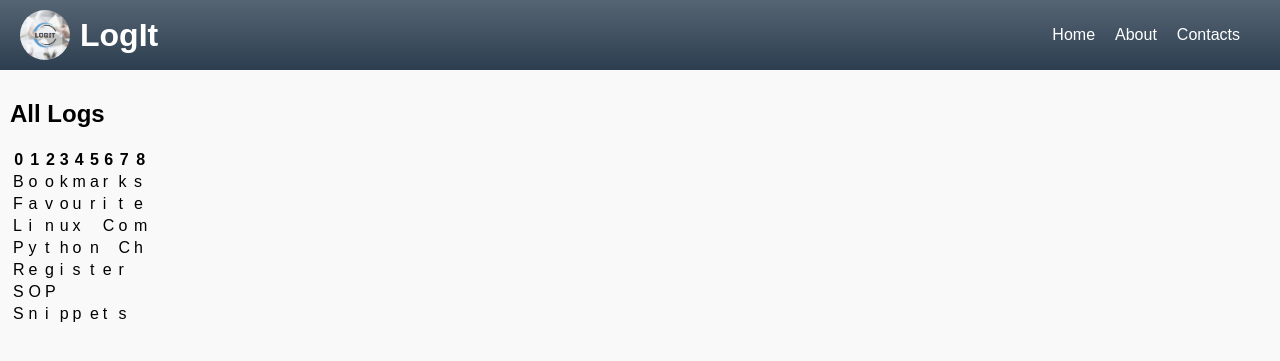
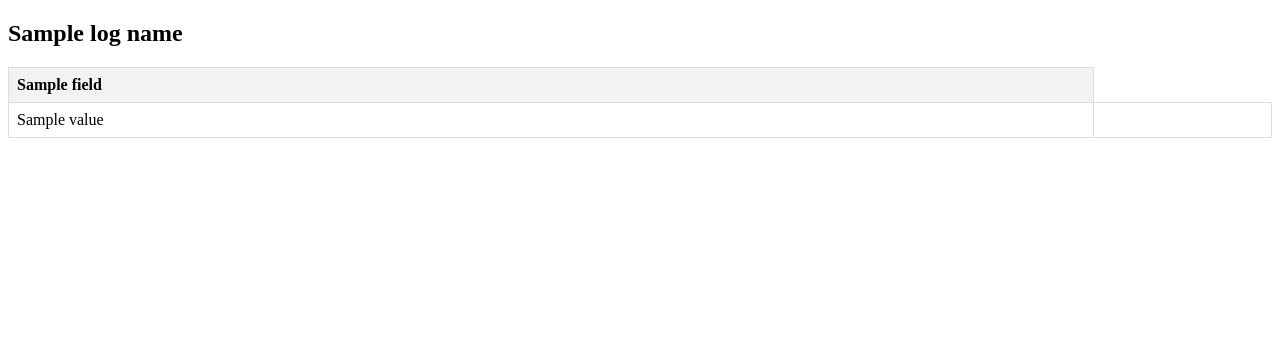
Before and after one commit to Mbokola/LogIt, a Flask app: template web_flask/templates/show_logs.html in a window 1280 px wide. Shown: the top 361 px of the page. Run offline with Flask 3, Linux system fonts and the light colour scheme; the template is opened without the code that fills it: most values are stand-ins (such as "Sample title", 1, 10 or a date in 2020).

Commit message:
Display logs

```diff
--- a/web_flask/app.py
+++ b/web_flask/app.py
@@ -53,11 +53,26 @@ def log_fields(log_name):
 
     return render_template('log.html', log_fields=log_fields)
 
+
 @app.route('/log/view/<log_name>', strict_slashes=False)
 def view_logs(log_name):
     """ Retrieves logs of log
     """
-    return render_template('show_logs.html')
+    fields = logging.get_log_field(log_name)
+    content = logging.retrieve_log(log_name)
+    return render_template('show_logs.html', log_name=log_name, log_fields=fields, content=content)
+
+
+@app.route('/log/<log_name>/page/<id>', strict_slashes=False)
+def view_page(log_name, id):
+    """ Expands a log
+    """
+    fields = logging.get_log_field(log_name)[1:]
+    log = logging.get_log(log_name, {"id": int(id)})
+    contents = list(log[0])[1:]
+    zipped_data = list(zip(fields, contents))
+
+    return render_template('display.html', zipped_data=zipped_data)
 
 if __name__ == '__main__':
     app.run(host=host, port=port)
--- a/web_flask/templates/createlog.html
+++ b/web_flask/templates/createlog.html
@@ -40,5 +40,6 @@
 
 <script src="https://kit.fontawesome.com/824866e4e5.js" crossorigin="anonymous"></script>
 <script src="../static/scripts/createlog.js"></script>
+<script src="../static/scripts/nav.js"></script>
 </body>
 </html>
--- a/web_flask/templates/index.html
+++ b/web_flask/templates/index.html
@@ -41,5 +41,6 @@
 </div>
 
 <script src="../static/scripts/log.js"></script>
+<script src="../static/scripts/nav.js"></script>
 </body>
 </html>
--- a/web_flask/templates/show_logs.html
+++ b/web_flask/templates/show_logs.html
@@ -3,76 +3,75 @@
 <head>
 <meta charset="UTF-8">
 <meta name="viewport" content="width=device-width, initial-scale=1.0">
-    <title>All Logs</title>
-    <link rel="stylesheet" href="../static/styles/logs.css"> <!-- Linking to external CSS file -->
+<title>View Logs</title>
+<style>
+    table {
+        border-collapse: collapse;
+        width: 100%;
+    }
+    th, td {
+        border: 1px solid #dddddd;
+        text-align: left;
+        padding: 8px;
+    }
+    th {
+        background-color: #f2f2f2;
+    }
+    tr:hover {
+        cursor: pointer; /* Change cursor to pointer when hovering over a row */
+        background-color: #f0f0f0; /* Change background color when hovering over a row */
+    }
+    .tooltip {
+        visibility: hidden;
+        position: fixed;
+        background-color: #333;
+        color: #fff;
+        padding: 5px;
+        border-radius: 6px;
+        font-size: 12px;
+        transition: visibility 0.3s;
+    }
+</style>
 </head>
 <body>
 
-<header>
-    <div class="navbar">
-        <div class="logo">
-            <img src="../static/images/logo.png" alt="Logo">
-        </div>
-        <h1> LogIt</h1>
-    </div>
-    <nav>
-        <a href="#">Home</a>
-        <a href="#">About</a>
-        <a href="#">Contacts</a>
-    </nav>
-</header>
+<h2>{{ log_name }}</h2>
 
-<div class="content">
-    <div class="logs">
-        <h2>All Logs</h2>
-        <table id="logs-table">
+<table>
   <thead>
-                <tr id="table-headers">
-                    <!-- Table headers will be dynamically inserted here -->
+    <tr>
+      {% for field in log_fields %}
+      <th>{{ field }}</th>
+      {% endfor %}
     </tr>
   </thead>
-            <tbody id="table-body">
-                <!-- Log data will be dynamically inserted here -->
+  <tbody>
+    {% for row in content %}
+    <tr onclick="redirectToPage('{{ log_name }}', '{{ row.id }}');" onmousemove="showTooltip(event);"> <!-- Modify to pass log name and ID -->
+      {% for value in row %}
+      <td>{{ value }}</td>
+      {% endfor %}
+      <td><span class="tooltip">Click to open log</span></td> <!-- Add tooltip -->
+    </tr>
+    {% endfor %}
   </tbody>
 </table>
-    </div>
-</div>
 
 <script>
-    document.addEventListener('DOMContentLoaded', function() {
-        const tableHeadersRow = document.getElementById('table-headers');
-        const tableBody = document.getElementById('table-body');
+    function redirectToPage(logName, id) { // Modify to accept log name and ID
+        window.location.href = '/log/' + logName + '/page/' + id; // Concatenate log name and ID in the URL
+    }
 
-        // Fetch log data from backend
-        fetch('/logs')
-        .then(response => response.json())
-        .then(data => {
-            if (data.length === 0) {
-                // Display message if there are no logs
-                tableBody.innerHTML = '<tr><td colspan="2">No logs to display</td></tr>';
-            } else {
-                // Dynamically generate table headers based on fields in the first log
-                const fields = Object.keys(data[0]);
-                fields.forEach(field => {
-                    const th = document.createElement('th');
-                    th.textContent = field;
-                    tableHeadersRow.appendChild(th);
-                });
+    function showTooltip(event) {
+        var tooltip = document.querySelector('.tooltip');
+        tooltip.style.visibility = 'visible';
+        tooltip.style.top = (event.clientY + 10) + 'px'; // Adjust tooltip's top position
+        tooltip.style.left = (event.clientX + 10) + 'px'; // Adjust tooltip's left position
 
-                // Dynamically generate table rows for each log
-                data.forEach(log => {
-                    const tr = document.createElement('tr');
-                    fields.forEach(field => {
-                        const td = document.createElement('td');
-                        td.textContent = log[field];
-                        tr.appendChild(td);
-                    });
-                    tableBody.appendChild(tr);
-                });
+        setTimeout(function() {
+            tooltip.style.visibility = 'hidden'; // Hide the tooltip after 3 seconds
+        }, 3000); // 3000 milliseconds = 3 seconds
     }
-        })
-        .catch(error => console.error('Error fetching logs:', error));
-    });
 </script>
 
 </body>
```
Also changed, not shown: web_flask/static/styles/log_entry.css (+68 -2 lines), web_flask/static/styles/show_log.css (added, +77 -0 lines), web_flask/templates/display.html (added, +38 -0 lines), web_flask/templates/log.html (+12 -1 lines), web_flask/logs.db. Lines whose indentation alone changed are shown as unchanged.
